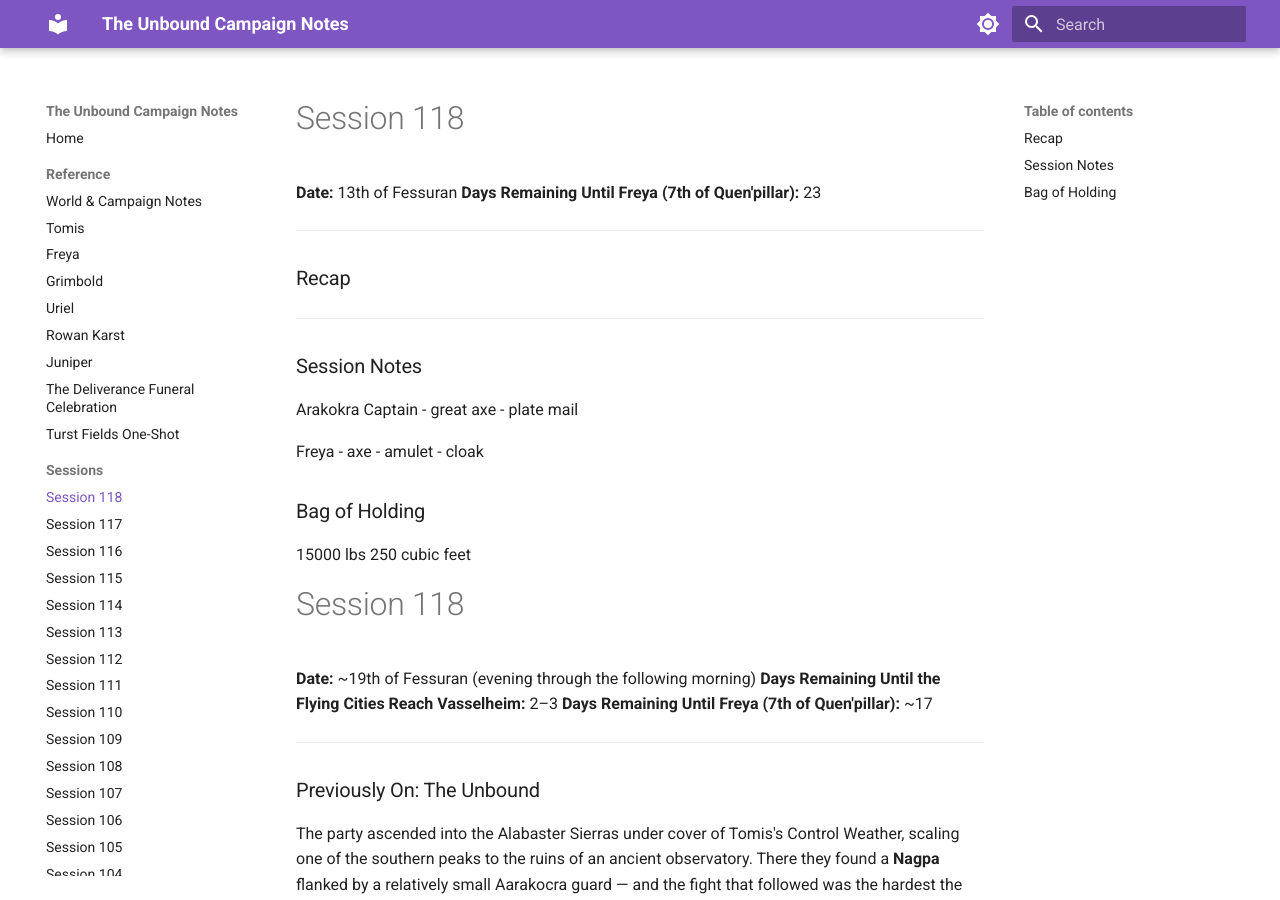
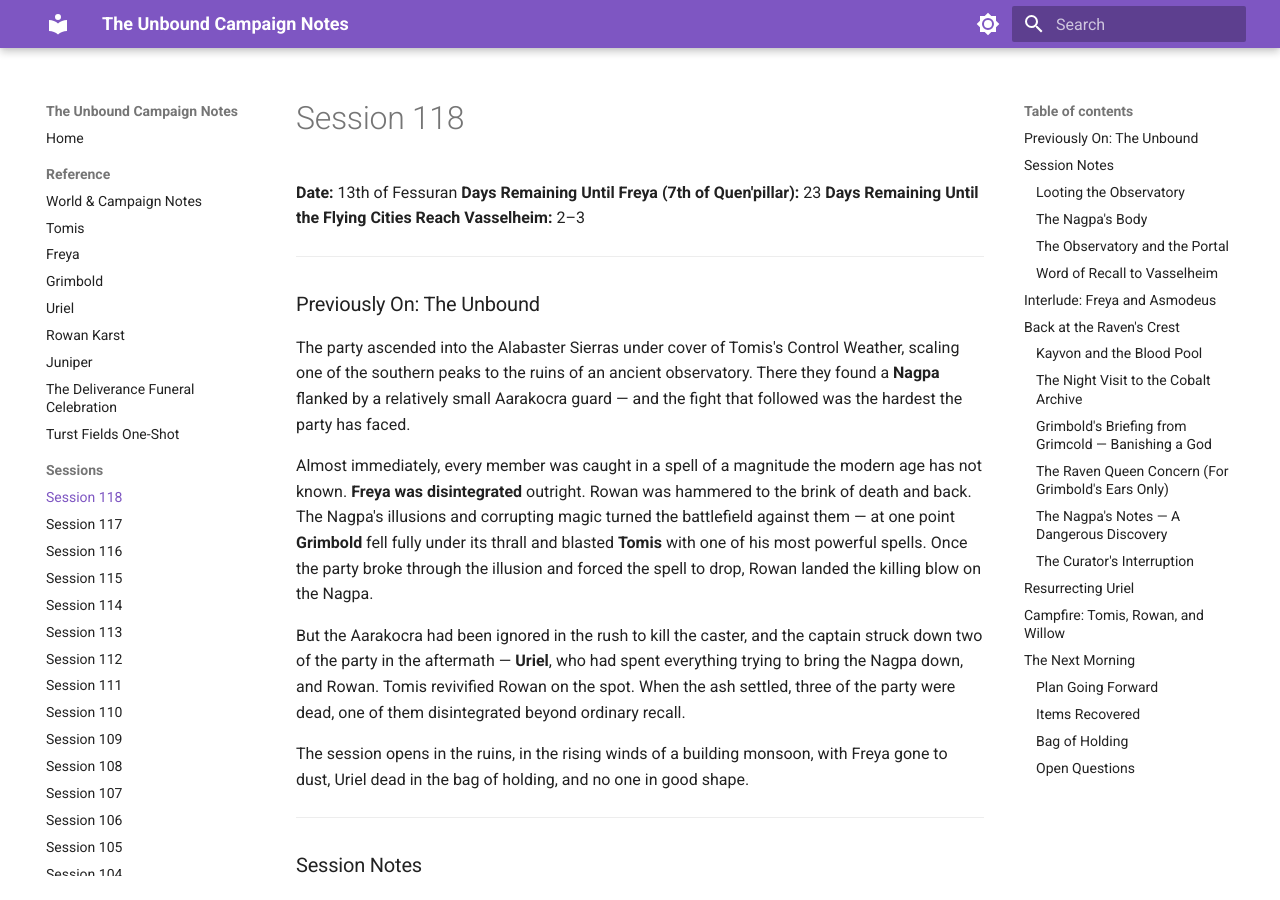
Before and after one commit to BrandonKirklen/TheUnbound, an MkDocs documentation site: the page built from docs/Session Notes/Session 118.md, in a window 1280 px wide and 900 px high. Built offline with MkDocs 1.6.1 and Material for MkDocs 9.7.7, drawn with Linux system fonts in a browser that asks for light colours; some of the changed text lies outside the part shown.

Commit message:
Consolidate Session 118 into a single entry
Remove the duplicate Session 118 header and the stub prep notes that
the split left behind, merging the metadata countdowns and folding the
Bag of Holding capacity into the appendix of the canonical entry.

Co-Authored-By: Claude Opus 4.7 (1M context) <noreply@anthropic.com>

```diff
--- a/docs/Session Notes/Session 118.md
+++ b/docs/Session Notes/Session 118.md
@@ -2,38 +2,7 @@
 
 **Date:** 13th of Fessuran
 **Days Remaining Until Freya (7th of Quen'pillar):** 23
-
----
-
-### Recap
-
-
-
----
-
-### Session Notes
-
-Arakokra Captain
-- great axe
-- plate mail
-
-Freya
-- axe
-- amulet
-- cloak
-
-
-
-### Bag of Holding
-
-15000 lbs
-250 cubic feet
-
-# Session 118
-
-**Date:** ~19th of Fessuran (evening through the following morning)
 **Days Remaining Until the Flying Cities Reach Vasselheim:** 2–3
-**Days Remaining Until Freya (7th of Quen'pillar):** ~17
 
 ---
 
```
Also changed, not shown: other parts of docs/Session Notes/Session 118.md (+5 -0 lines).
